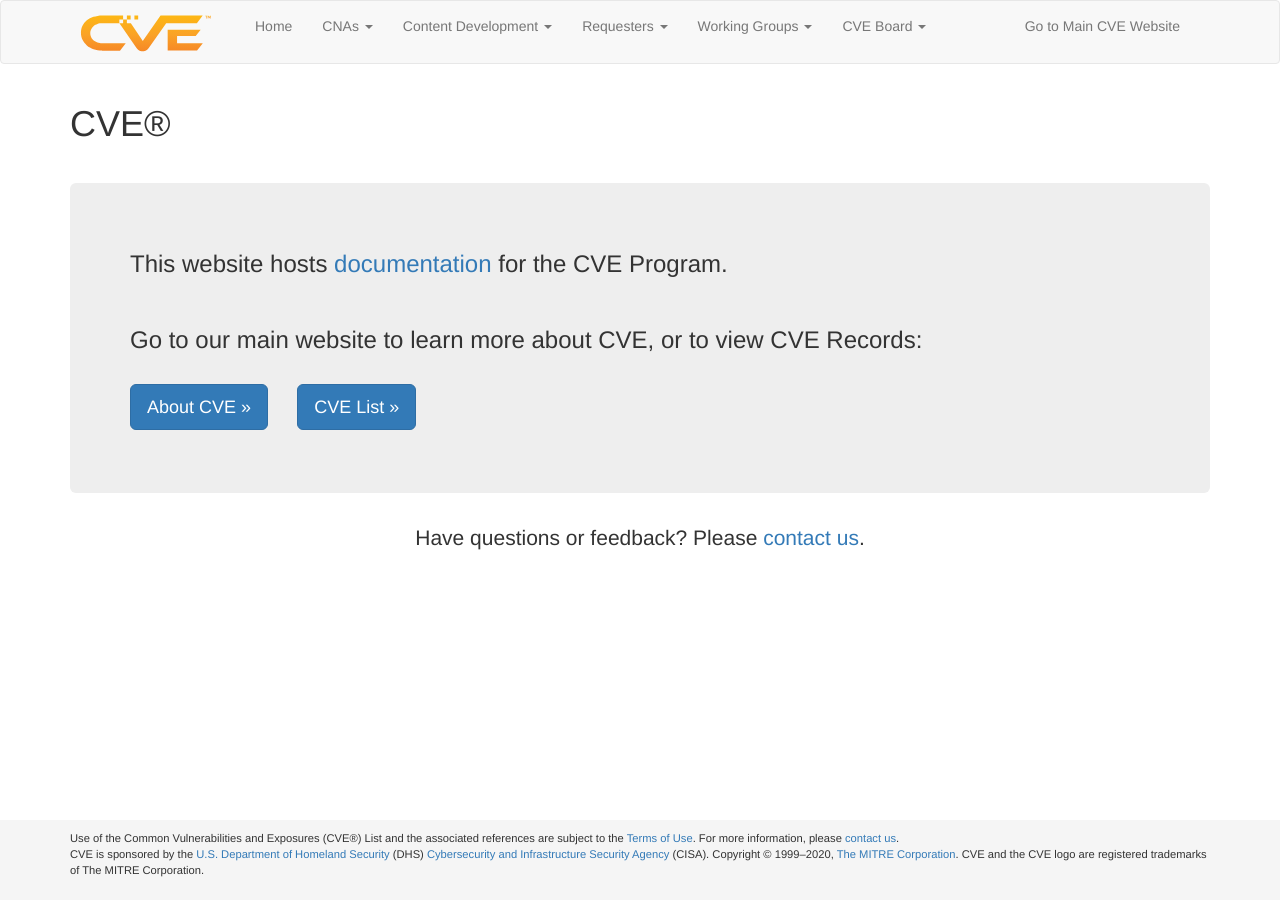
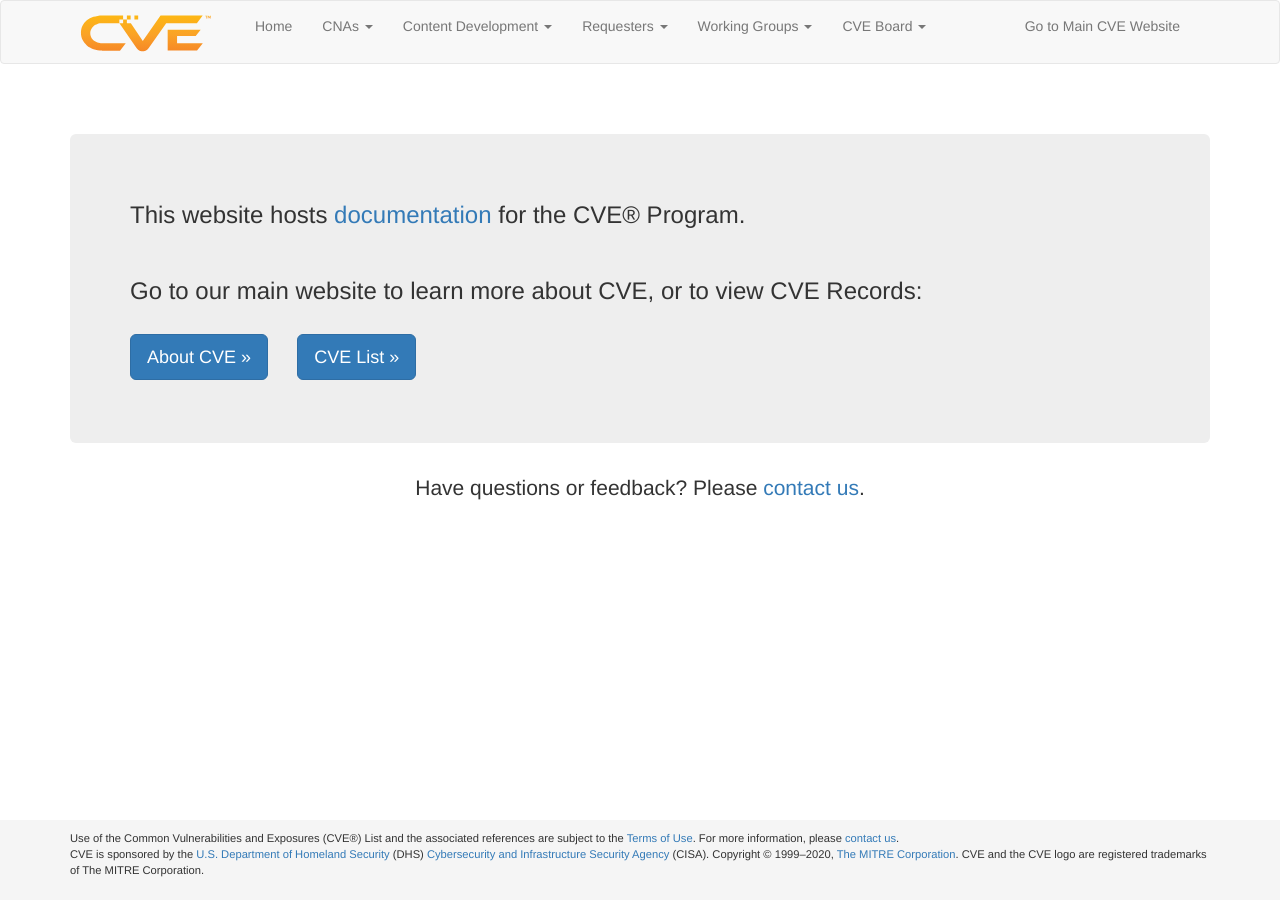
Before and after one commit to CVEProject/cveproject.github.io, a Jekyll site: the page built from index.md, in a window 1280 px wide. Built offline with Jekyll 4.4.1, drawn with Linux system fonts in a browser that asks for light colours; nearby versions of some CDN libraries.

Commit message:
Update index.md

```diff
--- a/index.md
+++ b/index.md
@@ -2,10 +2,10 @@
 layout: page
 ---
 
-<h1 class="site-title">CVE®</h1>
+<h1 class="site-title"></h1>
 <br>
 <div class="jumbotron">
-  <h3>This website hosts <a href="/docs/">documentation</a> for the CVE Program.</h3>
+  <h3>This website hosts <a href="/docs/">documentation</a> for the CVE® Program.</h3>
   <br>
   <h3>Go to our main website to learn more about CVE, or to view CVE Records:</h3>
   <br>
```
